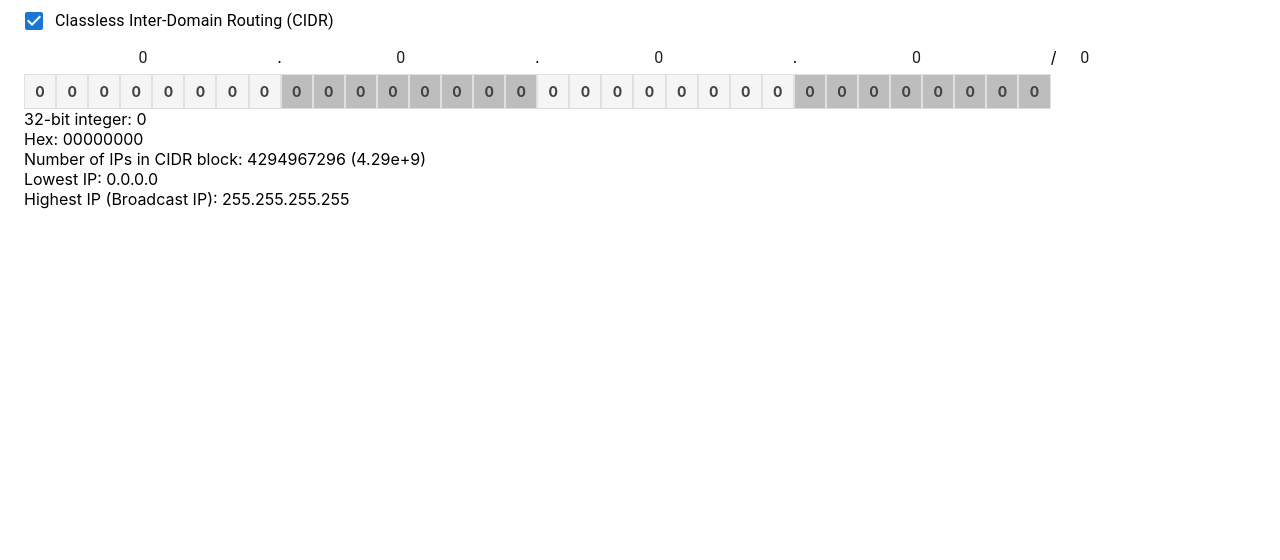
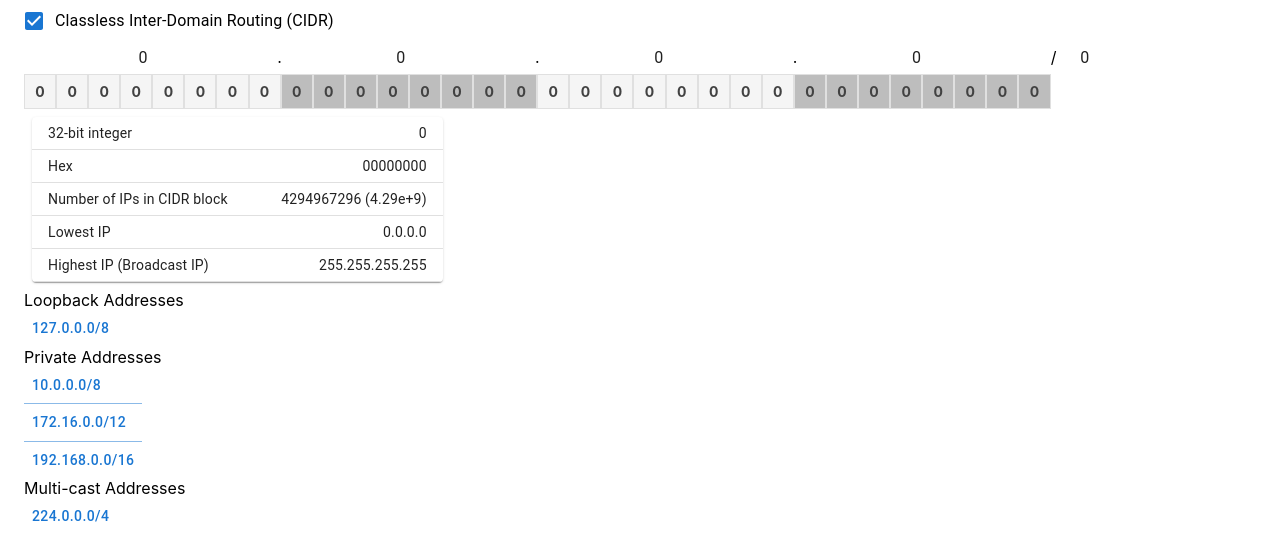
Before and after one commit to zachary822/ip_visualizer, a Next.js app: page / in a window 1280 px wide. Both pictures are taken after a click on the label "Classless Inter-Domain Routing (CIDR)". Shown: the top 560 px of the page. Built offline with nearby package versions, Linux system fonts and the light colour scheme.

Commit message:
Add buttons for well known networks

```diff
--- a/pages/index.tsx
+++ b/pages/index.tsx
@@ -1,13 +1,23 @@
 import Box from "@mui/material/Box";
+import Button from "@mui/material/Button";
+import ButtonGroup from "@mui/material/ButtonGroup";
 import Checkbox from "@mui/material/Checkbox";
 import Container from "@mui/material/Container";
 import FormControlLabel from "@mui/material/FormControlLabel";
 import Grid from "@mui/material/Grid";
+import Paper from "@mui/material/Paper";
+import Table from "@mui/material/Table";
+import TableBody from "@mui/material/TableBody";
+import TableCell from "@mui/material/TableCell";
+import TableContainer from "@mui/material/TableContainer";
+import TableRow from "@mui/material/TableRow";
 import TextField from "@mui/material/TextField";
 import _ from "lodash";
-import type {NextPage} from "next";
-import {useMemo, useState} from "react";
-import {dehydrate, QueryClient} from "react-query";
+import type { NextPage } from "next";
+import { useCallback, useMemo, useState } from "react";
+import { dehydrate, QueryClient } from "react-query";
+
+const PRIVATE_IPS = ["10.0.0.0/8", "172.16.0.0/12", "192.168.0.0/16"];
 
 export async function getStaticProps() {
   const queryClient = new QueryClient();
@@ -44,6 +54,43 @@ function Item(props: any) {
       }}
       {...other}
     />
+  );
+}
+
+const numToIp = (num: number) => {
+  const ip = [];
+
+  for (let i of _.range(4)) {
+    ip.unshift(num & 255);
+    num >>>= 8;
+  }
+
+  return ip;
+};
+
+const useIpNum = (ip: Array<number>) => {
+  return useMemo(() => {
+    const arr = new Uint8Array(ip);
+    const dataView = new DataView(arr.buffer);
+
+    return dataView.getUint32(0, false);
+  }, [ip]);
+};
+
+function NetworkButton({
+  net,
+  setNetwork,
+}: {
+  net: string;
+  setNetwork: (n: string) => any;
+}) {
+  return (
+    <Button
+      sx={{ justifyContent: "start" }}
+      onClick={setNetwork.bind(undefined, net)}
+    >
+      {net}
+    </Button>
   );
 }
 
@@ -86,28 +133,18 @@ function Cidr({
   );
 }
 
-const numToIp = (num: number) => {
-  const ip = [];
-
-  for (let i of _.range(4)) {
-    ip.unshift(num & 255);
-    num >>>= 8;
-  }
-
-  return ip;
-};
-
 const Home: NextPage = () => {
   const [enableCidr, setEnableCidr] = useState(false);
   const [cidr, setCidr] = useState(0);
   const [ip, setIp] = useState([0, 0, 0, 0]);
 
-  const ipNum = useMemo(() => {
-    const arr = new Uint8Array(ip);
-    const dataView = new DataView(arr.buffer);
+  const setNetwork = useCallback((net: string) => {
+    const a = net.split(/[./]/);
+    setIp(a.slice(0, 4).map((i) => parseInt(i, 10)));
+    setCidr(parseInt(a[4], 10));
+  }, []);
 
-    return dataView.getUint32(0, false);
-  }, [ip]);
+  const ipNum = useIpNum(ip);
 
   const mask = useMemo(() => (cidr && ~((1 << (32 - cidr)) - 1)) >>> 0, [cidr]);
 
@@ -181,22 +218,80 @@ const Home: NextPage = () => {
             ))}
           </Box>
         </Grid>
+        <Grid item xs={4} sx={{ m: 1 }}>
+          <TableContainer component={Paper}>
+            <Table size="small">
+              <TableBody>
+                <TableRow>
+                  <TableCell component="th" scope="row">
+                    32-bit integer
+                  </TableCell>
+                  <TableCell align="right">{ipNum}</TableCell>
+                </TableRow>
+                <TableRow>
+                  <TableCell component="th" scope="row">
+                    Hex
+                  </TableCell>
+                  <TableCell align="right">
+                    {ip.map((s) => s.toString(16).padStart(2, "0"))}
+                  </TableCell>
+                </TableRow>
+                {enableCidr && (
+                  <>
+                    <TableRow>
+                      <TableCell component="th" scope="row">
+                        Number of IPs in CIDR block
+                      </TableCell>
+                      <TableCell align="right">
+                        {Math.pow(2, 32 - cidr)} (
+                        {Math.pow(2, 32 - cidr).toExponential(2)})
+                      </TableCell>
+                    </TableRow>
+                    <TableRow>
+                      <TableCell component="th" scope="row">
+                        Lowest IP
+                      </TableCell>
+                      <TableCell align="right">
+                        {numToIp(lowBlockNum).join(".")}
+                      </TableCell>
+                    </TableRow>
+                    <TableRow>
+                      <TableCell component="th" scope="row">
+                        Highest IP (Broadcast IP)
+                      </TableCell>
+                      <TableCell align="right">
+                        {numToIp(highBlockNum).join(".")}
+                      </TableCell>
+                    </TableRow>
+                  </>
+                )}
+              </TableBody>
+            </Table>
+          </TableContainer>
+        </Grid>
+        {enableCidr && (
+          <>
+            <Grid xs={12}>
+              <Box>Loopback Addresses</Box>
+              <Box>
+                <NetworkButton net={"127.0.0.0/8"} setNetwork={setNetwork} />
+              </Box>
+              <Box>Private Addresses</Box>
+              <Box>
+                <ButtonGroup orientation="vertical" variant="text">
+                  {PRIVATE_IPS.map((p) => (
+                    <NetworkButton key={p} net={p} setNetwork={setNetwork} />
+                  ))}
+                </ButtonGroup>
+              </Box>
+              <Box>Multi-cast Addresses</Box>
+              <Box>
+                <NetworkButton net={"224.0.0.0/4"} setNetwork={setNetwork} />
+              </Box>
+            </Grid>
+          </>
+        )}
       </Grid>
-
-      <Box>32-bit integer: {ipNum}</Box>
-      <Box>Hex: {ip.map((s) => s.toString(16).padStart(2, "0"))}</Box>
-      {enableCidr && (
-        <Box>
-          <div>
-            Number of IPs in CIDR block: {Math.pow(2, 32 - cidr)} (
-            {Math.pow(2, 32 - cidr).toExponential(2)})
-          </div>
-          <div>Lowest IP: {numToIp(lowBlockNum).join(".")}</div>
-          <div>
-            Highest IP (Broadcast IP): {numToIp(highBlockNum).join(".")}
-          </div>
-        </Box>
-      )}
     </Container>
   );
 };
```
